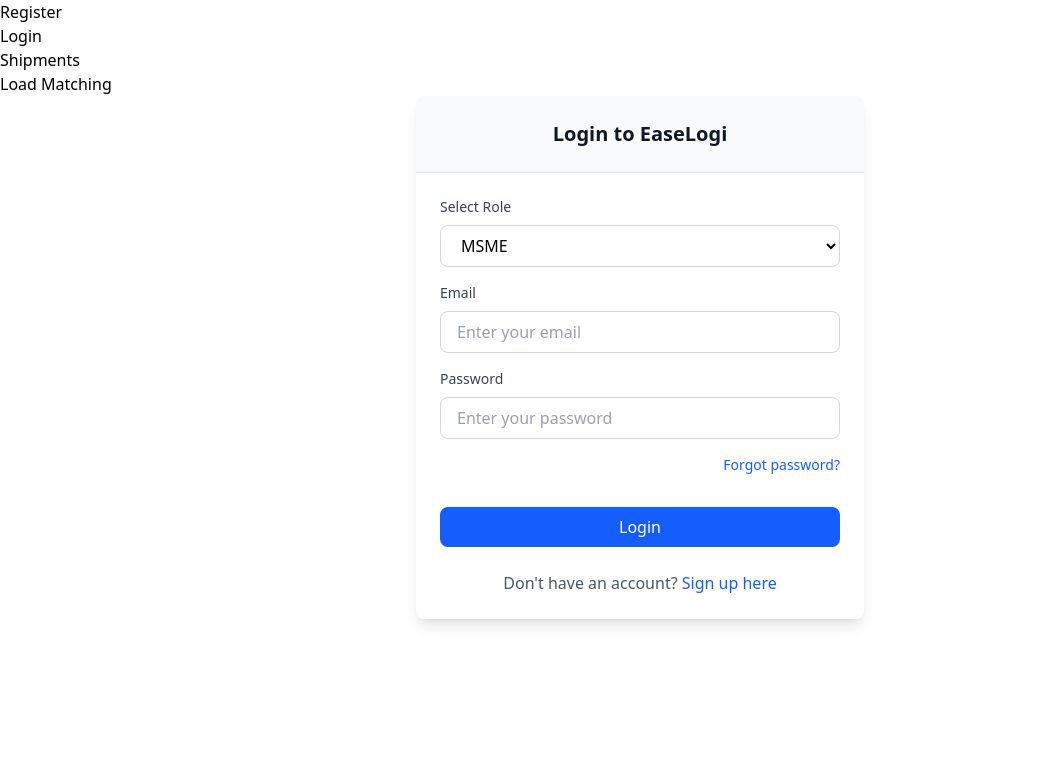
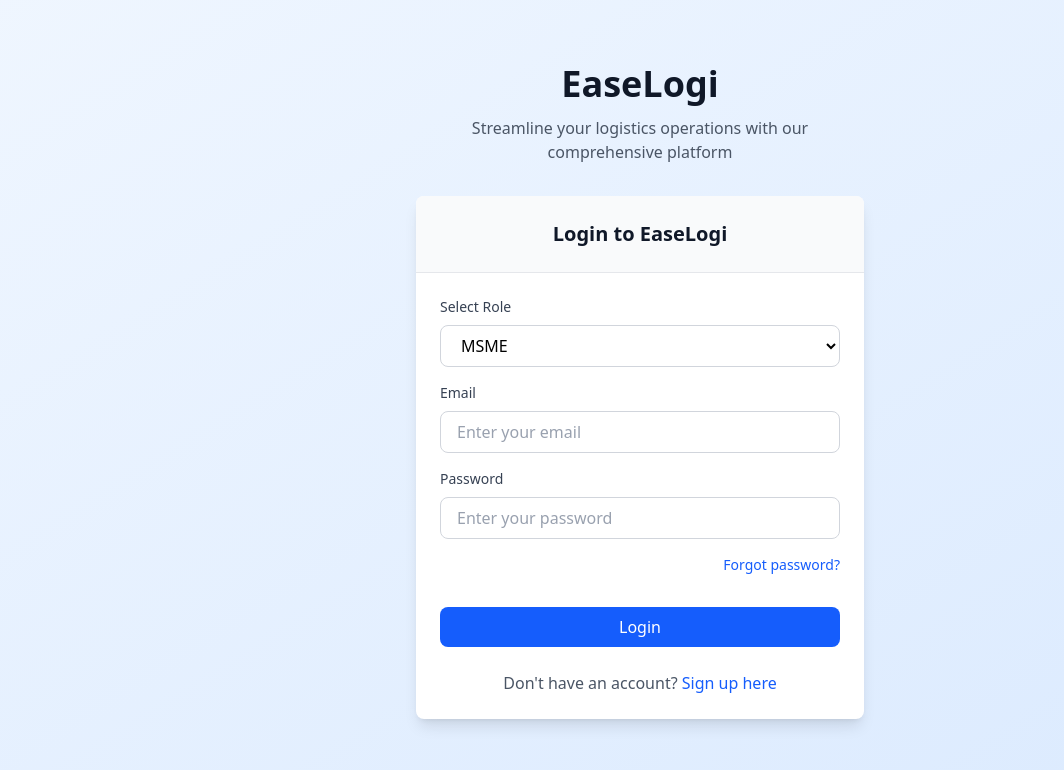
Before and after one commit to swatishah946/sample, a React (Vite) app in the folder sample_app/: page /auth/login in a window 1280 px wide. Shown: the top 770 px of the page, without its empty margins (0-1064 px from the left). Built offline with nearby package versions, Linux system fonts and the light colour scheme.

Commit message:
backend msme

```diff
--- a/sample_app/src/App.jsx
+++ b/sample_app/src/App.jsx
@@ -1,43 +1,21 @@
-import { BrowserRouter as Router, Routes, Route, Link, Navigate } from 'react-router-dom';
+import { BrowserRouter, Routes, Route, Navigate } from "react-router-dom";
 import AuthPage from "./pages/AuthPage";
 import Login from "./components/auth/Login";
 import SignUp from "./components/auth/SignUp";
 import ForgotPassword from "./components/auth/ForgotPassword";
-import ShipmentsPage from './pages/ShipmentsPage';
-import LoadMatchingPage from './pages/LoadMatchingPage';
 
 function App() {
   return (
-    <Router>
-      <div>
-        <nav>
-          <ul>
-            <li>
-              <Link to="/auth/signup">Register</Link>
-            </li>
-            <li>
-              <Link to="/auth/login">Login</Link>
-            </li>
-            <li>
-              <Link to="/shipments">Shipments</Link>
-            </li>
-            <li>
-              <Link to="/load-matching">Load Matching</Link>
-            </li>
-          </ul>
-        </nav>
-
-        <Routes>
-          <Route path="/" element={<Navigate to="/auth/login" />} />
-          <Route path="/auth/*" element={<AuthPage />} />
-          <Route path="/auth/login" element={<Login />} />
-          <Route path="/auth/signup" element={<SignUp />} />
-          <Route path="/auth/forgot-password" element={<ForgotPassword />} />
-          <Route path="/shipments" element={<ShipmentsPage />} />
-          <Route path="/load-matching" element={<LoadMatchingPage />} />
-        </Routes>
-      </div>
-    </Router>
+    <BrowserRouter>
+      <Routes>
+        <Route path="/" element={<Navigate to="/auth/login" />} />
+        <Route path="/auth" element={<AuthPage />}>
+          <Route path="login" element={<Login />} />
+          <Route path="signup" element={<SignUp />} />
+          <Route path="forgot-password" element={<ForgotPassword />} />
+        </Route>
+      </Routes>
+    </BrowserRouter>
   );
 }
 
```
